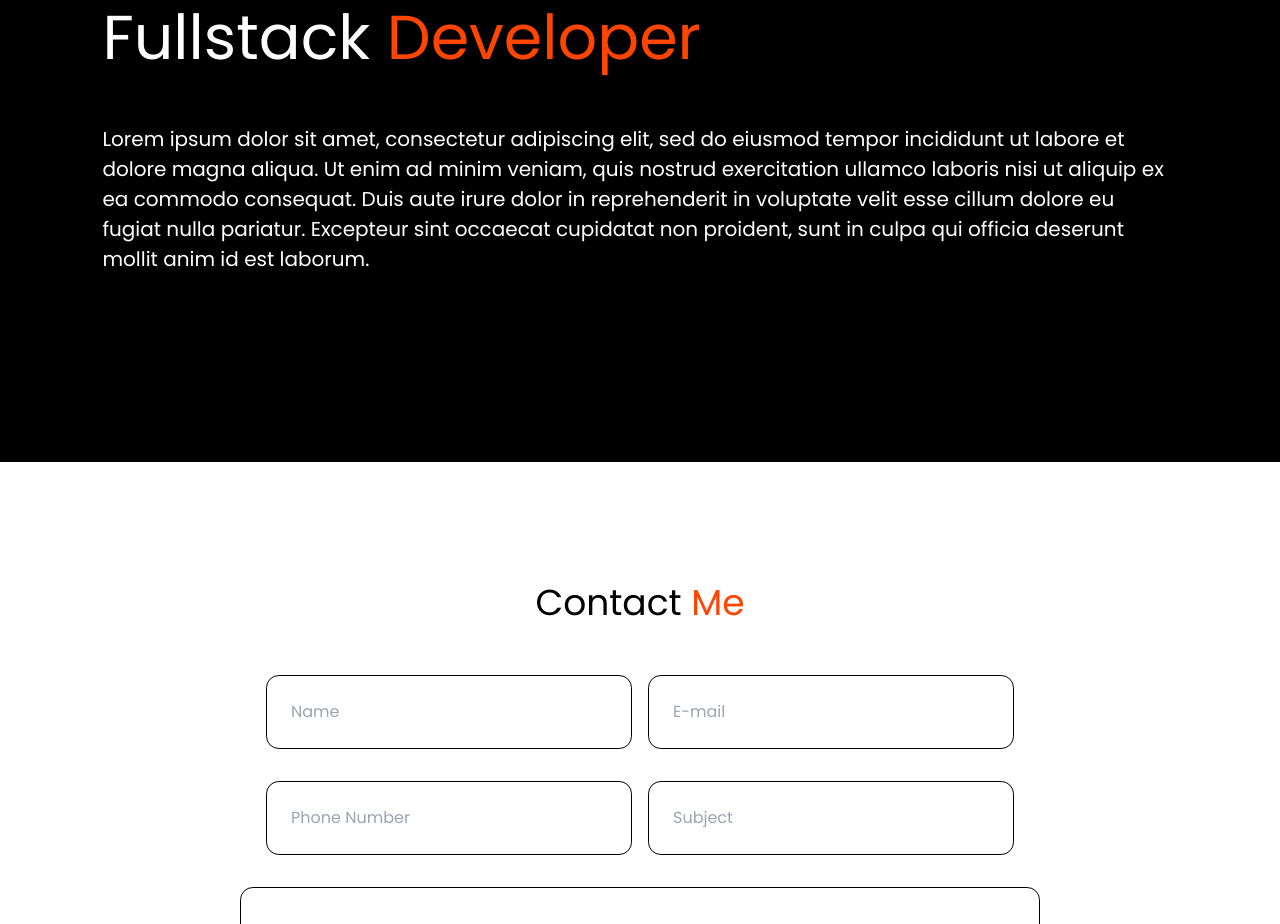
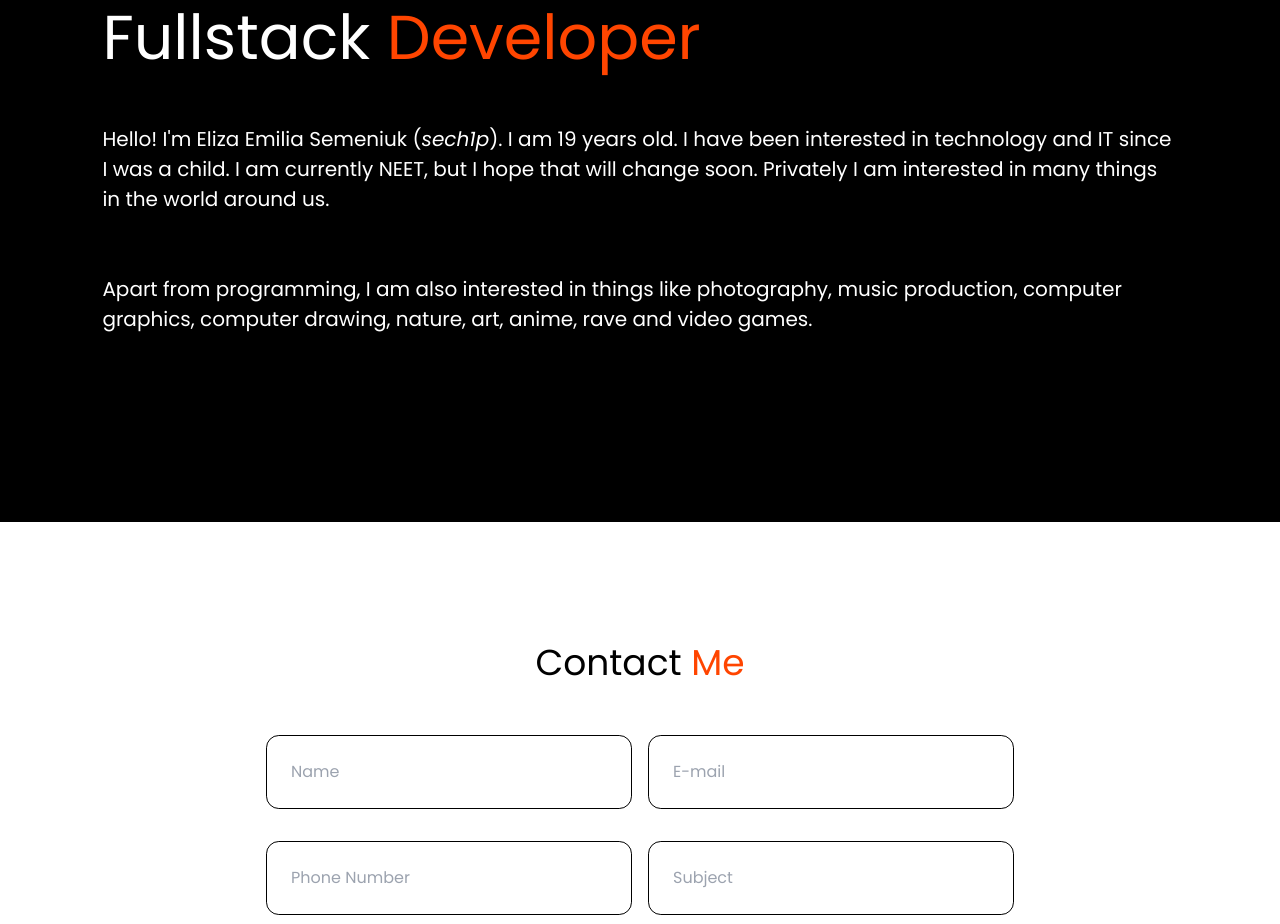
Before and after one commit to sech1p/sech1p.art, a Svelte app: page / in a window 1280 px wide. Shown: the part 1000-1924 px from the top of the page. Built offline with nearby package versions, Linux system fonts and the light colour scheme.

Commit message:
🌸 Replace lorem ipsum text in about component to real one

```diff
--- a/src/pages/About.svelte
+++ b/src/pages/About.svelte
@@ -3,7 +3,9 @@
     <h2 class="heading">About <span>Me</span></h2>
     <h3>Fullstack <span>Developer</span></h3>
     <p>
-      Lorem ipsum dolor sit amet, consectetur adipiscing elit, sed do eiusmod tempor incididunt ut labore et dolore magna aliqua. Ut enim ad minim veniam, quis nostrud exercitation ullamco laboris nisi ut aliquip ex ea commodo consequat. Duis aute irure dolor in reprehenderit in voluptate velit esse cillum dolore eu fugiat nulla pariatur. Excepteur sint occaecat cupidatat non proident, sunt in culpa qui officia deserunt mollit anim id est laborum.
+      Hello! I'm Eliza Emilia Semeniuk (<i>sech1p</i>). I am 19 years old. I have been interested in technology and IT since I was a child.
+      I am currently NEET, but I hope that will change soon. Privately I am interested in many things in the world around us.
     </p>
+    <p>Apart from programming, I am also interested in things like photography, music production, computer graphics, computer drawing, nature, art, anime, rave and video games.</p>
   </div>
 </section>
```
